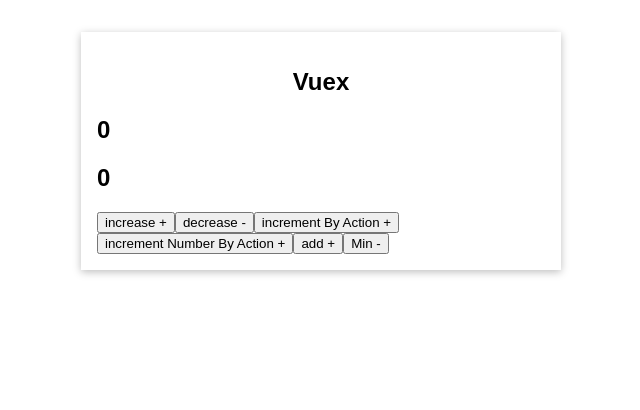
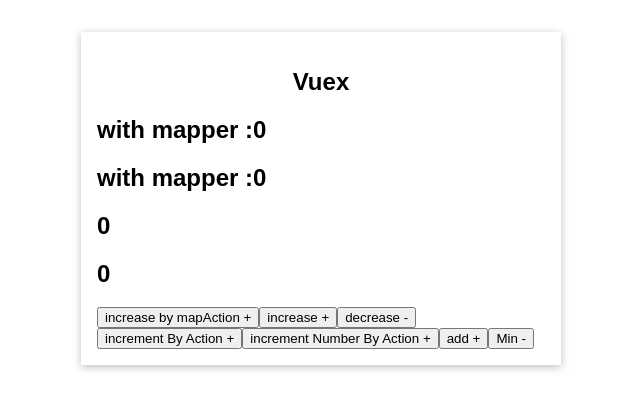
Before and after one commit to ahjam-taoufik/cl-vue-vuex1, a Vue app: page / in a window 1280 px wide. Shown: the top 410 px of the page, without its empty margins (319-959 px from the left). Built offline with nearby package versions, Linux system fonts and the light colour scheme.

Commit message:
add mapper helpers

```diff
--- a/src/App.vue
+++ b/src/App.vue
@@ -1,6 +1,7 @@
 <template>
   <base-container title="Vuex">
     <base-counter></base-counter>
+    <button @click="inc">increase by mapAction +</button>
     <button @click="increase">increase +</button>
     <button @click="decrease">decrease -</button>
     <button @click="incrementByAction">increment By Action +</button>
@@ -16,6 +17,7 @@
 import BaseContainer from './components/BaseContainer.vue';
 import BaseCounter from './components/BaseCounter.vue';
 import BaseButton from './components/BaseButton.vue';
+import {mapActions}from 'vuex'
 export default {
   components: {
     BaseContainer,
@@ -23,6 +25,10 @@
     BaseButton,
   },
   methods: {
+
+    //  ...mapActions(['increment']),
+     ...mapActions({ inc:'increment'}),
+
     increase() {
       this.$store.commit('increment');
     },
--- a/src/components/BaseCounter.vue
+++ b/src/components/BaseCounter.vue
@@ -1,18 +1,23 @@
 <template>
   <div>
+    <h2>with mapper :{{ getCounter }}</h2>
+    <h2>with mapper :{{ count }}</h2>
     <h2>{{ counter }}</h2>
     <h2>{{ counterInterval }}</h2>
   </div>
 </template>
 
 <script>
+import { mapGetters } from 'vuex';
 export default {
   computed: {
+    ...mapGetters(['getCounter']),
+    ...mapGetters({ count: 'getCounter', }),//you can named your gettter
     counter() {
-      return this.$store.getters.getCounter
+      return this.$store.getters.getCounter;
     },
     counterInterval() {
-      return this.$store.getters.getCounterInterval
+      return this.$store.getters.getCounterInterval;
     },
   },
 };
```
